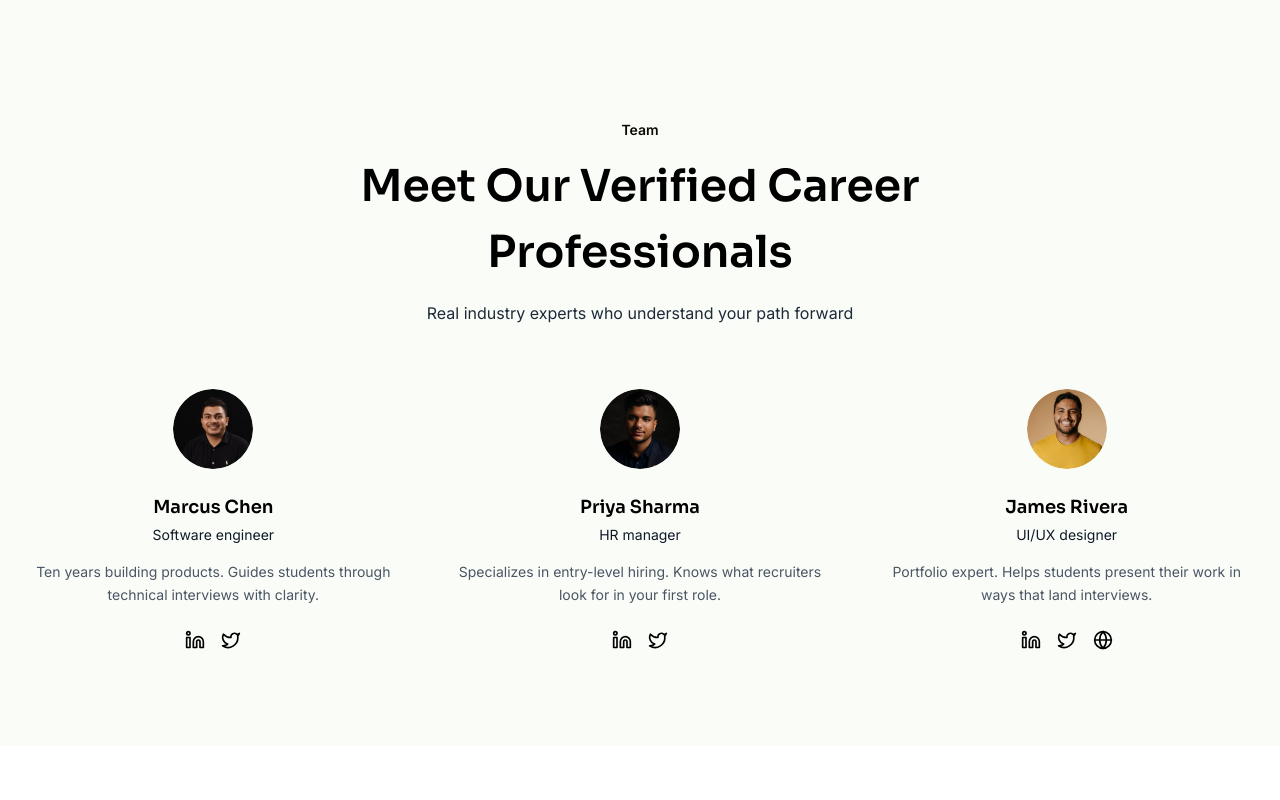
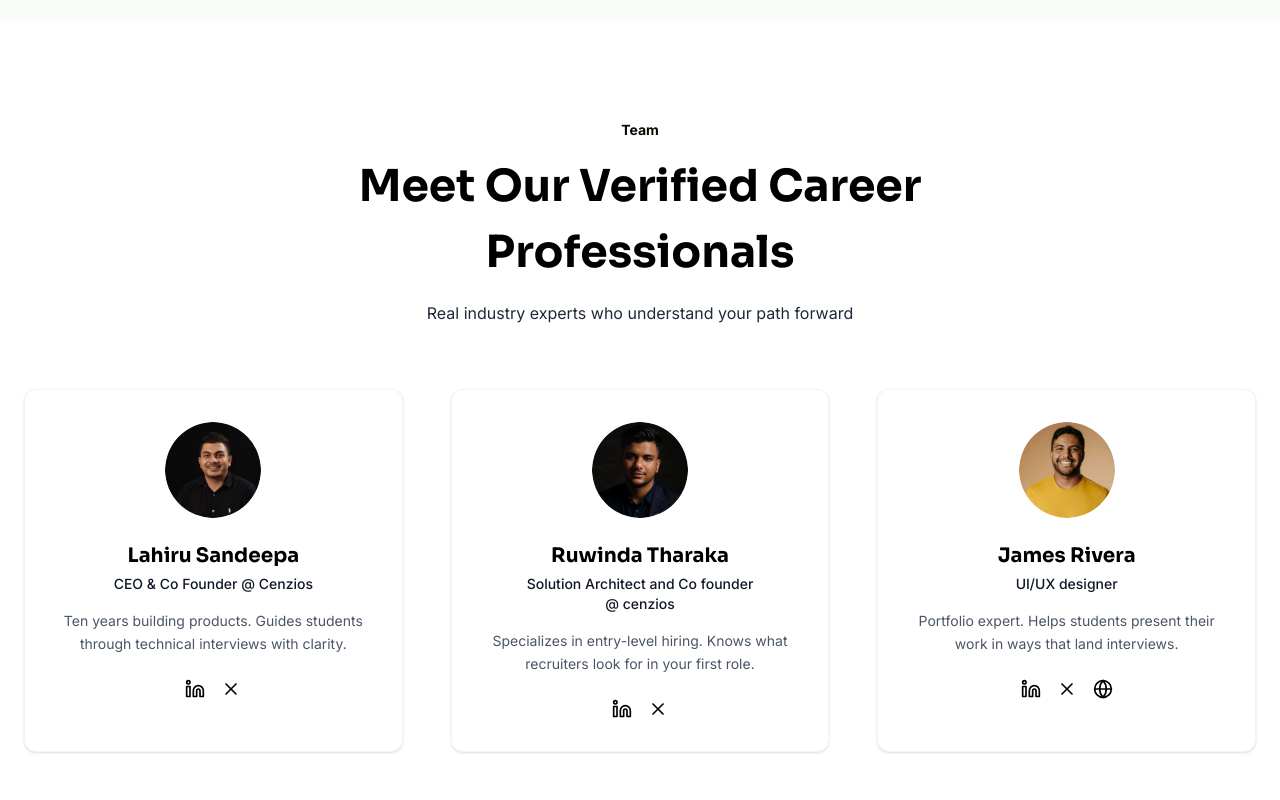
Before and after one commit to chamithsandeepa/InterviewPro, a Next.js app: page / in a window 1280 px wide. Shown: the part 3260-4060 px from the top of the page. Built offline with nearby package versions, Linux system fonts and the light colour scheme.

Commit message:
enhance Team component with updated member details, improved styling, and new images for better presentation

```diff
--- a/components/Team.tsx
+++ b/components/Team.tsx
@@ -1,12 +1,12 @@
 "use client";
 
 import Image from "next/image";
-import { Linkedin, Twitter, Globe } from "lucide-react";
+import { Linkedin, Globe, X } from "lucide-react";
 import { motion } from "motion/react";
 
 export default function Team() {
   return (
-    <section id="team" className="bg-[#FAFDF7] py-24 font-inter">
+    <section id="team" className="bg-white py-24 font-inter">
       <motion.div
         className="mx-auto max-w-7xl px-6"
         initial="hidden"
@@ -34,7 +34,7 @@ export default function Team() {
           }}
         >
           <motion.span
-            className="text-sm font-semibold text-[#0C0801]"
+            className="text-sm font-bold text-[#0C0801]"
             variants={{
               hidden: { opacity: 0, y: 10 },
               visible: { opacity: 1, y: 0 },
@@ -44,7 +44,7 @@ export default function Team() {
           </motion.span>
 
           <motion.h2
-            className="mt-3 font-sora text-[32px] font-semibold lg:text-[44px] text-black"
+            className="mt-3 font-sora text-[32px] md:text-[44px] font-bold text-black"
             variants={{
               hidden: { opacity: 0, y: 16 },
               visible: { opacity: 1, y: 0 },
@@ -66,37 +66,39 @@ export default function Team() {
 
         {/* TEAM GRID */}
         <div className="mt-16 grid grid-cols-1 gap-12 md:grid-cols-2 lg:grid-cols-3">
-          {/* MEMBER 1 */}
+          {/* MEMBER 1 - Lahiru */}
           <motion.div
-            className="text-center max-w-sm mx-auto"
+            className="bg-white border border-gray-100 rounded-xl p-8 text-center shadow-sm"
             variants={{
               hidden: { opacity: 0, y: 30 },
               visible: { opacity: 1, y: 0 },
             }}
             transition={{ duration: 0.6, ease: "easeOut" }}
-            whileHover={{ y: -6 }}
+            whileHover={{ y: -6, boxShadow: "0 10px 30px rgba(0,0,0,0.08)" }}
           >
             <motion.div
-              className="mx-auto h-20 w-20 overflow-hidden rounded-full"
+              className="mx-auto h-24 w-24 overflow-hidden rounded-full mb-6"
               initial={{ scale: 0.85, opacity: 0 }}
               whileInView={{ scale: 1, opacity: 1 }}
               viewport={{ once: true }}
               transition={{ duration: 0.4, ease: "easeOut" }}
             >
               <Image
-                src="/user1.png"
-                alt="Marcus Chen"
-                width={80}
-                height={80}
-                className="object-cover"
+                src="/team1.png"
+                alt="Lahiru Sandeepa"
+                width={96}
+                height={96}
+                className="object-cover w-full h-full"
               />
             </motion.div>
 
-            <h3 className="mt-6 font-sora text-lg font-semibold text-black">
-              Marcus Chen
+            <h3 className="font-sora text-xl font-bold text-black">
+              Lahiru Sandeepa
             </h3>
 
-            <p className="mt-1 text-sm text-gray-900">Software engineer</p>
+            <p className="mt-1 text-sm font-medium text-gray-900">
+              CEO & Co Founder @ Cenzios
+            </p>
 
             <p className="mt-4 text-sm text-gray-600 leading-relaxed">
               Ten years building products. Guides students through technical
@@ -104,46 +106,58 @@ export default function Team() {
             </p>
 
             <div className="mt-6 flex justify-center gap-4">
-              <motion.div whileHover={{ scale: 1.2 }}>
-                <Linkedin className="h-5 w-5 text-black cursor-pointer" />
-              </motion.div>
-              <motion.div whileHover={{ scale: 1.2 }}>
-                <Twitter className="h-5 w-5 text-black cursor-pointer" />
-              </motion.div>
+              <motion.a
+                href="#"
+                whileHover={{ scale: 1.1 }}
+                whileTap={{ scale: 0.95 }}
+                className="text-black hover:text-gray-600 transition-colors"
+              >
+                <Linkedin className="h-5 w-5" />
+              </motion.a>
+              <motion.a
+                href="#"
+                whileHover={{ scale: 1.1 }}
+                whileTap={{ scale: 0.95 }}
+                className="text-black hover:text-gray-600 transition-colors"
+              >
+                <X className="h-5 w-5" />
+              </motion.a>
             </div>
           </motion.div>
 
-          {/* MEMBER 2 */}
+          {/* MEMBER 2 - Ruwinda */}
           <motion.div
-            className="text-center max-w-sm mx-auto"
+            className="bg-white border border-gray-100 rounded-xl p-8 text-center shadow-sm"
             variants={{
               hidden: { opacity: 0, y: 30 },
               visible: { opacity: 1, y: 0 },
             }}
             transition={{ duration: 0.6, ease: "easeOut", delay: 0.1 }}
-            whileHover={{ y: -6 }}
+            whileHover={{ y: -6, boxShadow: "0 10px 30px rgba(0,0,0,0.08)" }}
           >
             <motion.div
-              className="mx-auto h-20 w-20 overflow-hidden rounded-full"
+              className="mx-auto h-24 w-24 overflow-hidden rounded-full mb-6"
               initial={{ scale: 0.85, opacity: 0 }}
               whileInView={{ scale: 1, opacity: 1 }}
               viewport={{ once: true }}
               transition={{ duration: 0.4, ease: "easeOut" }}
             >
               <Image
-                src="/user2.png"
-                alt="Priya Sharma"
-                width={80}
-                height={80}
-                className="object-cover"
+                src="/team2.png"
+                alt="Ruwinda Tharaka"
+                width={96}
+                height={96}
+                className="object-cover w-full h-full"
               />
             </motion.div>
 
-            <h3 className="mt-6 font-sora text-lg font-semibold text-black">
-              Priya Sharma
+            <h3 className="font-sora text-xl font-bold text-black">
+              Ruwinda Tharaka
             </h3>
 
-            <p className="mt-1 text-sm text-gray-900">HR manager</p>
+            <p className="mt-1 text-sm font-medium text-gray-900">
+              Solution Architect and Co founder <br/> @ cenzios
+            </p>
 
             <p className="mt-4 text-sm text-gray-600 leading-relaxed">
               Specializes in entry-level hiring. Knows what recruiters look for
@@ -151,27 +165,37 @@ export default function Team() {
             </p>
 
             <div className="mt-6 flex justify-center gap-4">
-              <motion.div whileHover={{ scale: 1.2 }}>
-                <Linkedin className="h-5 w-5 text-black cursor-pointer" />
-              </motion.div>
-              <motion.div whileHover={{ scale: 1.2 }}>
-                <Twitter className="h-5 w-5 text-black cursor-pointer" />
-              </motion.div>
+              <motion.a
+                href="#"
+                whileHover={{ scale: 1.1 }}
+                whileTap={{ scale: 0.95 }}
+                className="text-black hover:text-gray-600 transition-colors"
+              >
+                <Linkedin className="h-5 w-5" />
+              </motion.a>
+              <motion.a
+                href="#"
+                whileHover={{ scale: 1.1 }}
+                whileTap={{ scale: 0.95 }}
+                className="text-black hover:text-gray-600 transition-colors"
+              >
+                <X className="h-5 w-5" />
+              </motion.a>
             </div>
           </motion.div>
 
-          {/* MEMBER 3 */}
+          {/* MEMBER 3 - James */}
           <motion.div
-            className="text-center max-w-sm mx-auto"
+            className="bg-white border border-gray-100 rounded-xl p-8 text-center shadow-sm"
             variants={{
               hidden: { opacity: 0, y: 30 },
               visible: { opacity: 1, y: 0 },
             }}
             transition={{ duration: 0.6, ease: "easeOut", delay: 0.2 }}
-            whileHover={{ y: -6 }}
+            whileHover={{ y: -6, boxShadow: "0 10px 30px rgba(0,0,0,0.08)" }}
           >
             <motion.div
-              className="mx-auto h-20 w-20 overflow-hidden rounded-full"
+              className="mx-auto h-24 w-24 overflow-hidden rounded-full mb-6"
               initial={{ scale: 0.85, opacity: 0 }}
               whileInView={{ scale: 1, opacity: 1 }}
               viewport={{ once: true }}
@@ -180,17 +204,19 @@ export default function Team() {
               <Image
                 src="/user3.png"
                 alt="James Rivera"
-                width={80}
-                height={80}
-                className="object-cover"
+                width={96}
+                height={96}
+                className="object-cover w-full h-full"
               />
             </motion.div>
 
-            <h3 className="mt-6 font-sora text-lg font-semibold text-black">
+            <h3 className="font-sora text-xl font-bold text-black">
               James Rivera
             </h3>
 
-            <p className="mt-1 text-sm text-gray-900">UI/UX designer</p>
+            <p className="mt-1 text-sm font-medium text-gray-900">
+              UI/UX designer
+            </p>
 
             <p className="mt-4 text-sm text-gray-600 leading-relaxed">
               Portfolio expert. Helps students present their work in ways that
@@ -198,15 +224,30 @@ export default function Team() {
             </p>
 
             <div className="mt-6 flex justify-center gap-4">
-              <motion.div whileHover={{ scale: 1.2 }}>
-                <Linkedin className="h-5 w-5 text-black cursor-pointer" />
-              </motion.div>
-              <motion.div whileHover={{ scale: 1.2 }}>
-                <Twitter className="h-5 w-5 text-black cursor-pointer" />
-              </motion.div>
-              <motion.div whileHover={{ scale: 1.2 }}>
-                <Globe className="h-5 w-5 text-black cursor-pointer" />
-              </motion.div>
+              <motion.a
+                href="#"
+                whileHover={{ scale: 1.1 }}
+                whileTap={{ scale: 0.95 }}
+                className="text-black hover:text-gray-600 transition-colors"
+              >
+                <Linkedin className="h-5 w-5" />
+              </motion.a>
+              <motion.a
+                href="#"
+                whileHover={{ scale: 1.1 }}
+                whileTap={{ scale: 0.95 }}
+                className="text-black hover:text-gray-600 transition-colors"
+              >
+                <X className="h-5 w-5" />
+              </motion.a>
+              <motion.a
+                href="#"
+                whileHover={{ scale: 1.1 }}
+                whileTap={{ scale: 0.95 }}
+                className="text-black hover:text-gray-600 transition-colors"
+              >
+                <Globe className="h-5 w-5" />
+              </motion.a>
             </div>
           </motion.div>
         </div>
```
Also changed, not shown: public/team1.png (added), public/team2.png (added).
